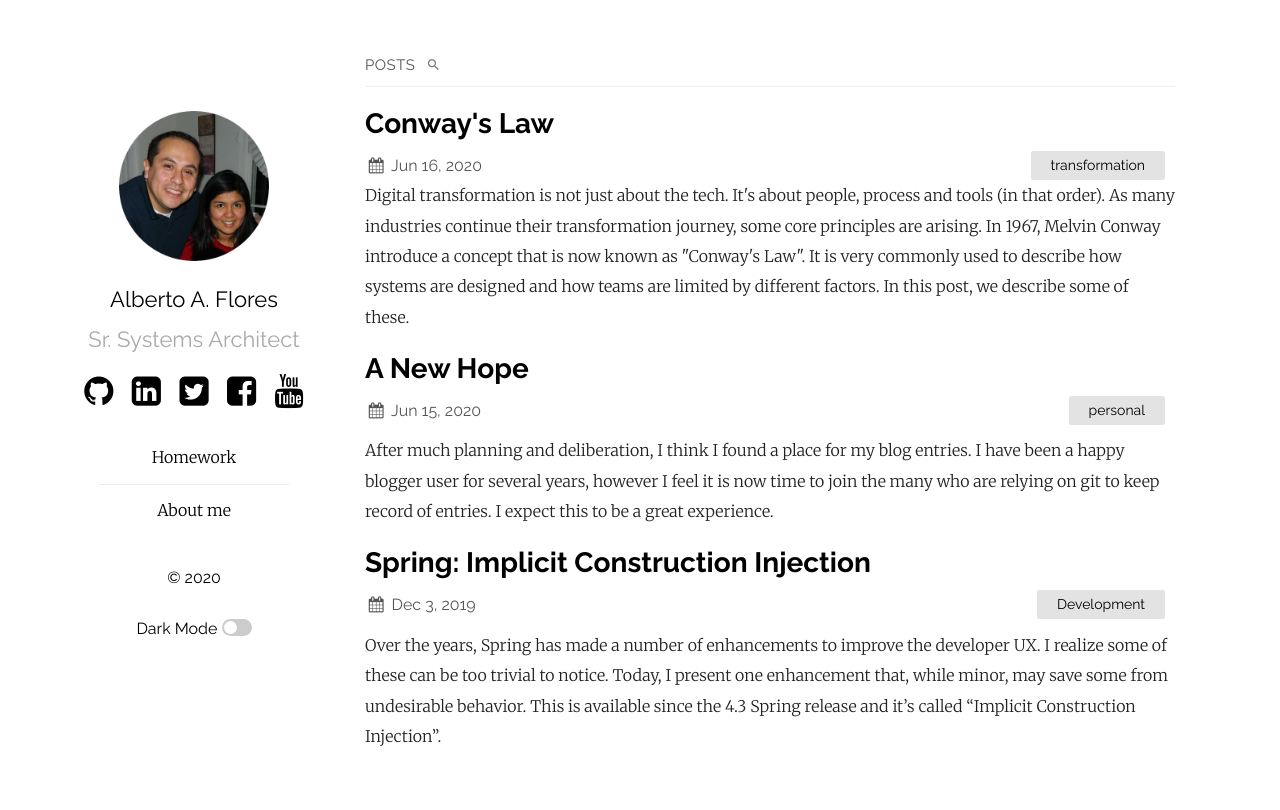
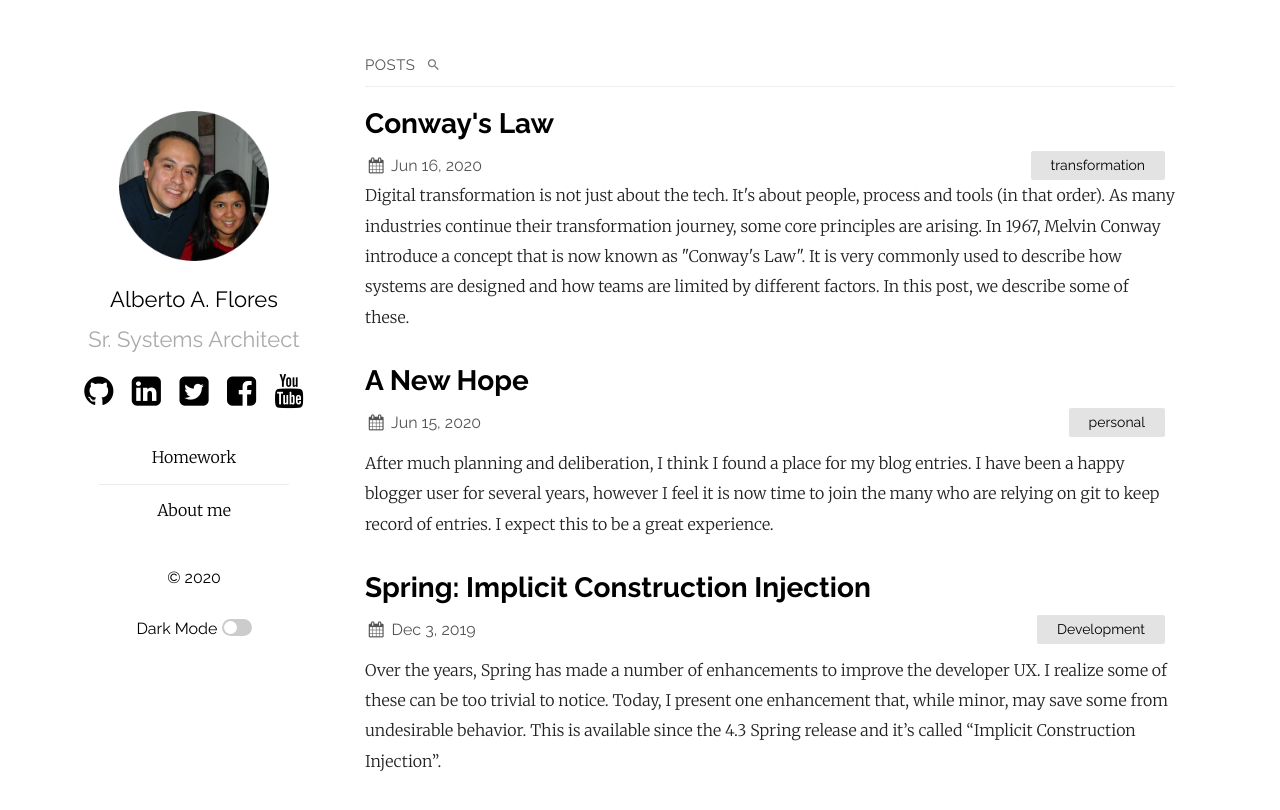
Before and after one commit to albertoaflores/albertoaflores.github.io, a Jekyll site: the page built from index.md, in a window 1280 px wide. Shown: the top 810 px of the page. Built offline with Jekyll 4.4.1, drawn with Linux system fonts in a browser that asks for light colours.

Commit message:
Added another old blog entry

```diff
--- a/_includes/head.html
+++ b/_includes/head.html
@@ -10,9 +10,8 @@
       processEscapes: true
     }
   });
-  </script>
-  <script src="https://cdnjs.cloudflare.com/ajax/libs/mathjax/2.7.0/MathJax.js?config=TeX-AMS-MML_HTMLorMML" type="text/javascript"></script>
-
+</script>
+<script src="https://cdnjs.cloudflare.com/ajax/libs/mathjax/2.7.0/MathJax.js?config=TeX-AMS-MML_HTMLorMML" type="text/javascript"></script>
 
 <link rel="stylesheet" href="{{ "/assets/css/style.css" | relative_url }}">
 
--- a/_layouts/home.html
+++ b/_layouts/home.html
@@ -24,7 +24,7 @@
     </li>
 
     {%- for post in site.posts -%}
-      <li>
+      <li class="posts-home-summary">
         {%- assign date_format = site.plainwhite.date_format | default: "%b %-d, %Y" -%}
         <a class="post-link" href="{{ post.url | relative_url }}">
           <h2 class="post-title">{{ post.title | escape }}</h2>
--- a/_posts/2019/2019-12-03-spring-implicit-construction-injection.markdown
+++ b/_posts/2019/2019-12-03-spring-implicit-construction-injection.markdown
@@ -1,7 +1,7 @@
 ---
 layout: post
 title: 'Spring: Implicit Construction Injection'
-date: '2019-12-03T12:29:00.000-05:00'
+date: '2019-12-03 12:29:00 -04:00'
 author: alberto
 categories: Development
 tags:
--- a/_sass/plain.scss
+++ b/_sass/plain.scss
@@ -21,6 +21,15 @@
   margin: 0;
   -webkit-font-smoothing: antialiased;
   -moz-osx-font-smoothing: grayscale;
+}
+
+
+// All images in a post will be centered and with rounded corners
+img[src$="#imageInPost"] {
+  border-radius: 15px;
+  display: block;
+  margin-left: auto;
+  margin-right: auto;
 }
 
 img,
@@ -255,6 +264,10 @@
   border-bottom: 1px solid #eee;
 }
 
+.posts-home-summary {
+  margin: 0 0 2em 0;
+}
+
 #posts-label {
   font-size: 15px;
   color: #555;
```
Also changed, not shown: _drafts/2019-12-03-activemq-bridging-topics-to-queues.markdown (deleted, +0 -17 lines).
